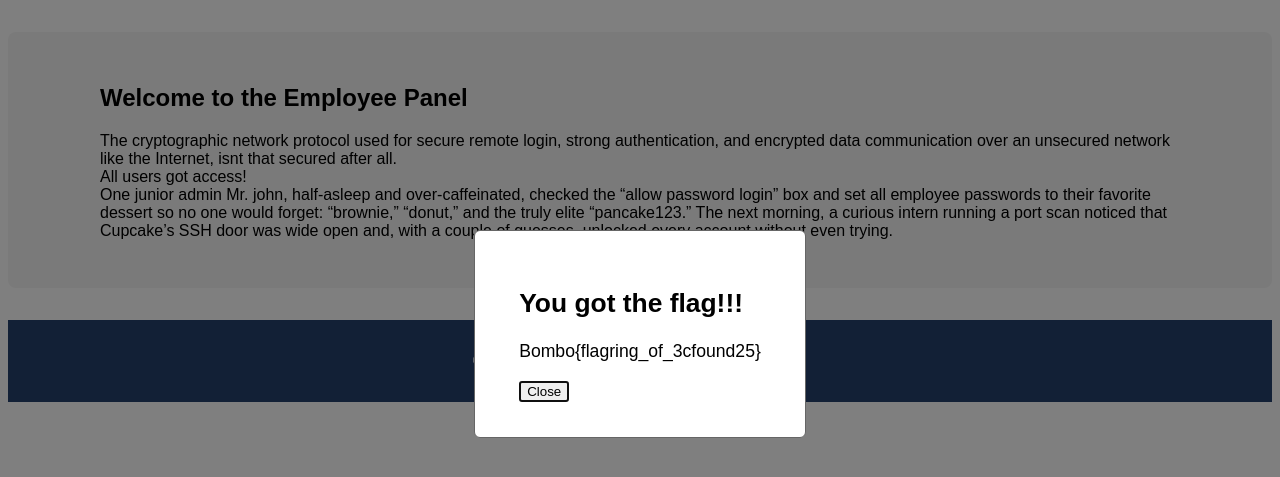
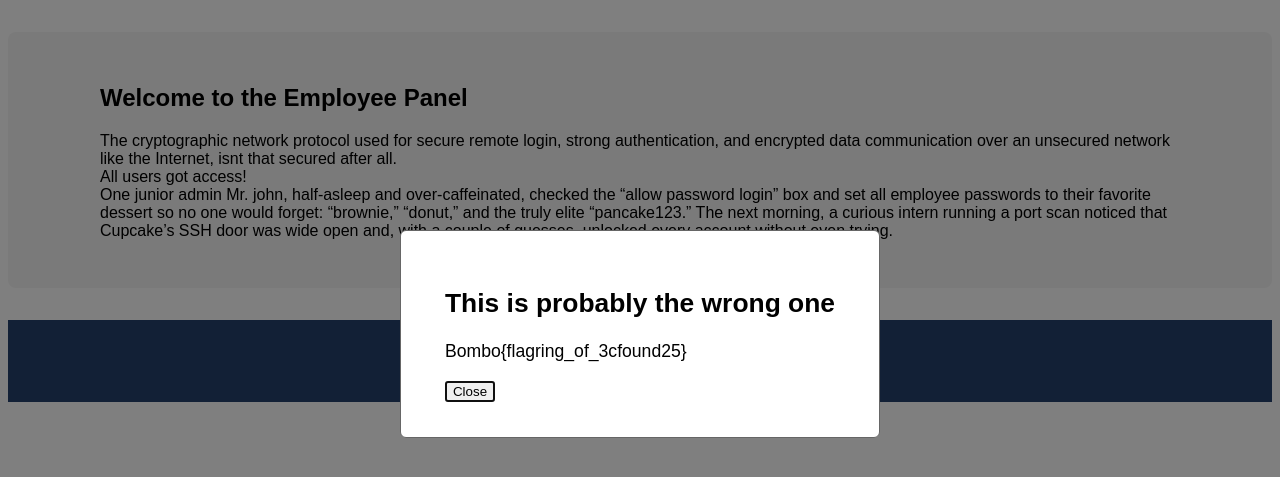
Before and after one commit to LeonBoussen/ETH6.CTF-website, a Flask app: page /panel in a window 1280 px wide. Shown: the part 66-543 px from the top of the page. Run offline with Flask 3, Linux system fonts and the light colour scheme; the visitor is signed in with stand-in values (Sample User, id 1).

Commit message:
Update dialog header text in employee panel

```diff
--- a/templates/panel.html
+++ b/templates/panel.html
@@ -47,7 +47,7 @@
 </head>
 <body>
     <dialog id="helloPopup">
-        <h2>You got the flag!!!</h2>
+        <h2>This is probably the wrong one</h2>
         <p>Bombo{flagring_of_3cfound25}</p>
         <button id="closePopup">Close</button>
     </dialog>
```
